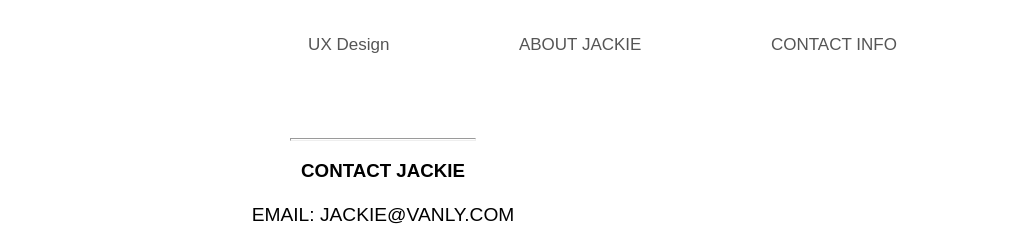
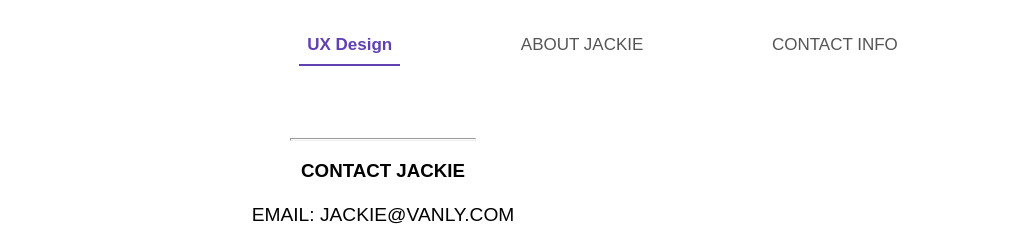
Before and after one commit to jvanly/HW_20, a plain HTML site: page case-study-1.html in a window 1280 px wide. Shown: the top 246 px of the page, 257-1280 px from the left. Drawn offline with Linux system fonts and the light colour scheme.

Commit message:
changes from last time

```diff
--- a/case-study-1.html
+++ b/case-study-1.html
@@ -40,7 +40,7 @@
         <div class="topnav" id="myTopnav">
             <a href="index.html"><img src="images/jackie-ly-logo.png" id="logo"></a>
             <div id="nav" class="flex-container-nav">
-                <a href="#case-study" class="menu1">UX Design</a>
+                <a href="#case-study" class="menu1 active">UX Design</a>
                 <a href="about.html" class="menu2">ABOUT JACKIE</a>
                 <a href="#contact" class="menu3">CONTACT INFO</a>
                 <a href="javascript:void(0);" class="icon" onclick="myFunction()">
@@ -49,6 +49,7 @@
             </div>
         </div>
     </header>
+
 
     <div id="wrapper">
 
```
Also changed, not shown: 1 other file.
